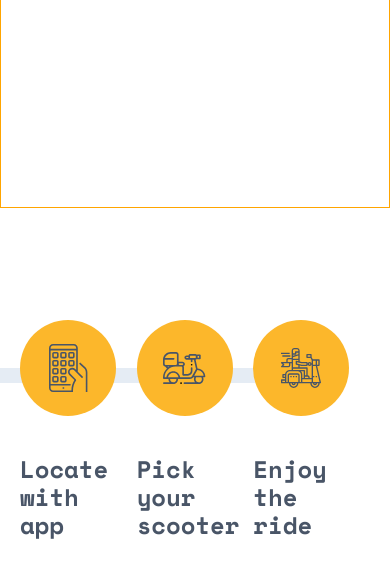
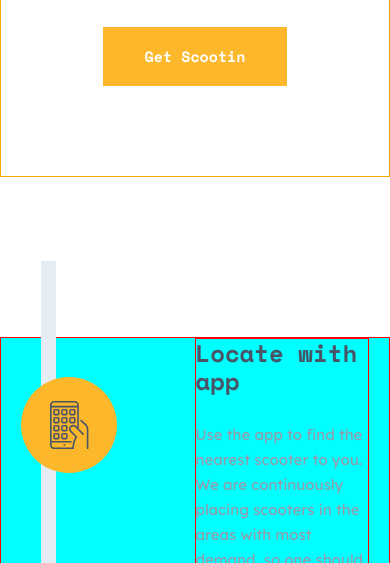
Before and after one commit to Navruzbek2103/Scoot-exam, a plain HTML site: page index.html in a window 390 px wide. Shown: the part 472-1035 px from the top of the page. Drawn offline with Linux system fonts and the light colour scheme.

Commit message:
Added services section responsive

```diff
--- a/scss/blocks/_hero-section.scss
+++ b/scss/blocks/_hero-section.scss
@@ -153,7 +153,7 @@
 }
 
 
-@media only screen and (max-width: 663px){
+@media only screen and (max-width: 662px){
   .hero{
     // margin-bottom: 160px;
     border: 1px solid orange;
@@ -162,7 +162,7 @@
       background-size: cover;
     }
     &__container{
-      padding: 150px 0;
+      padding: 90px 0;
       display: flex;
       flex-direction: column;
       align-items: center;
@@ -187,7 +187,7 @@
     }
 
     &__btn{
-      margin: 0 auto;
+      display: flex;
     }
 
   }
--- a/scss/blocks/_services-section.scss
+++ b/scss/blocks/_services-section.scss
@@ -62,7 +62,7 @@
   }
 
   &__item-bottom{
-    max-width: 350px;
+    max-width: 330px;
     width: 100%;
   }
 
@@ -84,3 +84,107 @@
     color: $dimgrey;
   }
 }
+
+@media only screen and (max-width: 1000px){
+  .services{
+    margin-bottom: 180px;
+    background-color: aqua;
+
+    .container{
+      max-width: 700px;
+      border: 1px solid red;
+    }
+
+    &__list{
+      display: flex;
+      flex-direction: column;
+    }
+
+    &__item{
+
+      max-width: 580px;
+      width: 100%;
+      display: flex;
+      flex-direction: row;
+      margin-bottom: 40px;
+    }
+
+    &__item:last-child &__item-top::before{
+      display: none;
+    }
+
+    &__item-top{
+      position: relative;
+      width: 100%;
+      margin-bottom: 87px;
+
+      &::before{
+        content: "";
+        position: absolute;
+        bottom: -120px;
+        right: 80%;
+        display: inline-block;
+        width: 15px;
+        height: 370px;
+        background-color: $light_grey;
+      }
+
+      &::after{
+        content: "";
+        position: absolute;
+        top: 50%;
+        transform: translateY(-50%);
+        display: inline-block;
+        width: 96px;
+        height: 96px;
+        background-color: $orange;
+        background-repeat: no-repeat;
+        background-position: center;
+        background-size: auto;
+        border-radius: 50%;
+        z-index: 1;
+      }
+    }
+
+    &__item:first-child  &__item-top::before{
+      max-width: 165px;
+    }
+
+    &__item:nth-child(1) &__item-top::after{
+      background-image: url("./../../images/locate-app.svg");
+    }
+
+    &__item:nth-child(2) &__item-top::after{
+      background-image: url("./../../images/scooter.svg");
+    }
+
+    &__item:nth-child(3) &__item-top::after{
+      background-image: url("./../../images/speed-scooter.svg");
+    }
+
+    &__item-bottom{
+      border: 1px solid red;
+      max-width: 530px;
+      width: 100%;
+    }
+
+    &__item-title{
+      font-style: normal;
+      font-weight: 700;
+      font-size: 24px;
+      line-height: 28px;
+      color: $dark_grey;
+      margin-bottom: 27px;
+    }
+
+    &__item-text{
+      font-family: 'Lexend Deca';
+      font-style: normal;
+      font-weight: 400;
+      font-size: 15px;
+      line-height: 25px;
+      color: $dimgrey;
+    }
+  }
+
+}
```
Also changed, not shown: css/main.css, 1 other file.
